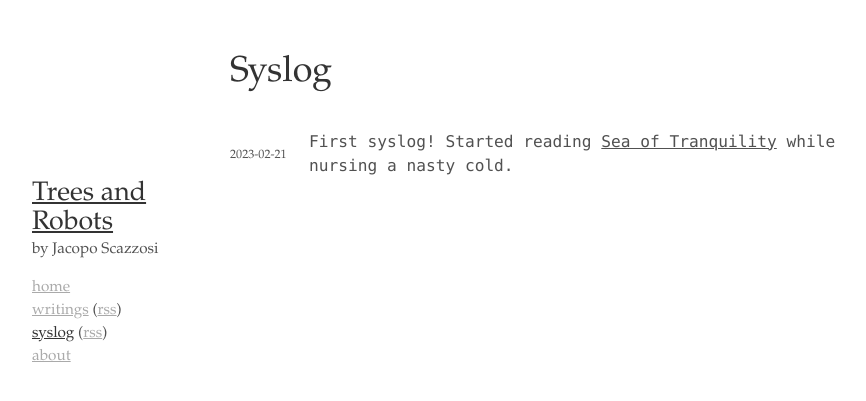
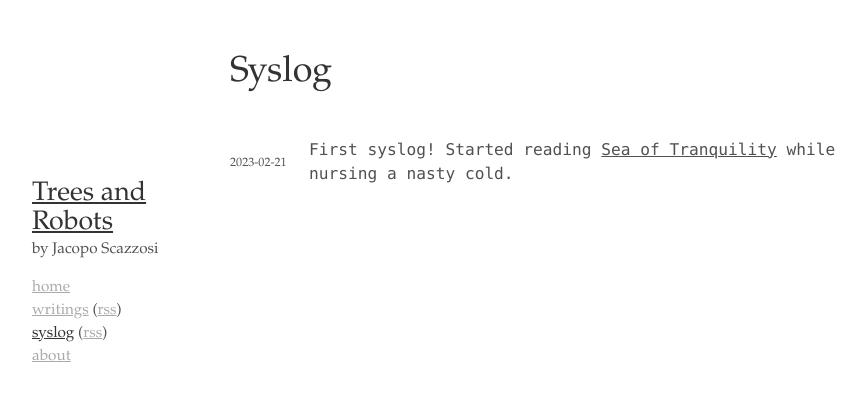
Before and after one commit to jacoscaz/treesandrobots.github.io, a Jekyll site: the page built from syslog.md, in a window 1280 px wide. Shown: the top 401 px of the page, without its empty margins (95-961 px from the left). Built offline with Jekyll 4.4.1, drawn with Linux system fonts in a browser that asks for light colours.

Commit message:
fixes sorting of syslog feed and index page

```diff
--- a/feed-syslog.xml
+++ b/feed-syslog.xml
@@ -8,7 +8,8 @@
 		<link>{{ site.baseurl | prepend:site.url }}</link>
     <description>Trees and Robots is a blog about programming and life in general written by Jacopo Scazzosi</description>
 		<atom:link href="{{ "/feed-syslogs.xml" | prepend:site.baseurl | prepend:site.url}}" rel="self" type="application/rss+xml" />
-		{% for post in site.syslog %}
+		{% assign posts = site.syslog | sort: 'date' | reverse %}
+  	{% for post in posts %}
 		<item>
 			<description>
 				{{ post.content | xml_escape }}
--- a/style.scss
+++ b/style.scss
@@ -333,7 +333,7 @@
       padding: 0;
       font-family: Menlo, Consolas, Monaco, Liberation Mono, Lucida Console, monospace;
       p {
-        margin: 0;
+        margin: 0.5em 0;
       }
     }
 
--- a/syslog.md
+++ b/syslog.md
@@ -8,7 +8,8 @@
 {% if site.syslog.size == 0 %}
   <h2>There are no posts yet. I'll get around to write some, promise.</h2>
 {% else %}
-  {% for post in site.syslog %}
+  {% assign posts = site.syslog | sort: 'date' | reverse %}
+  {% for post in posts %}
     {% if post.hidden != true %}
       <article class="list-item">
         <div class="list-post-date">
```
